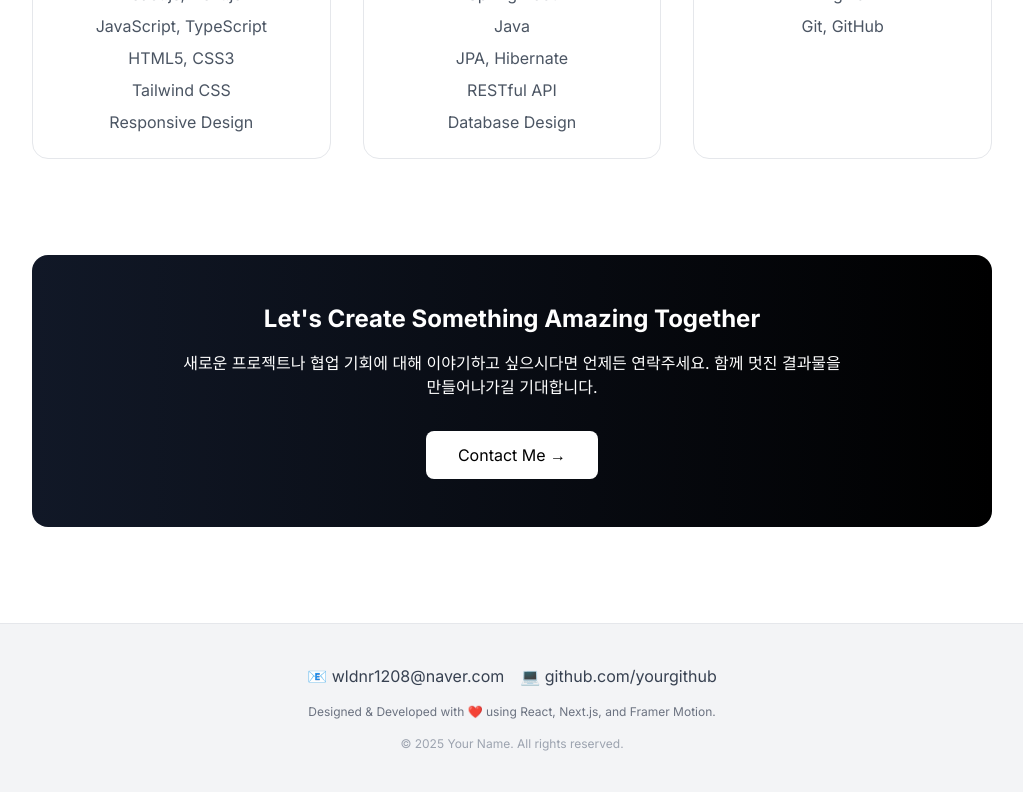
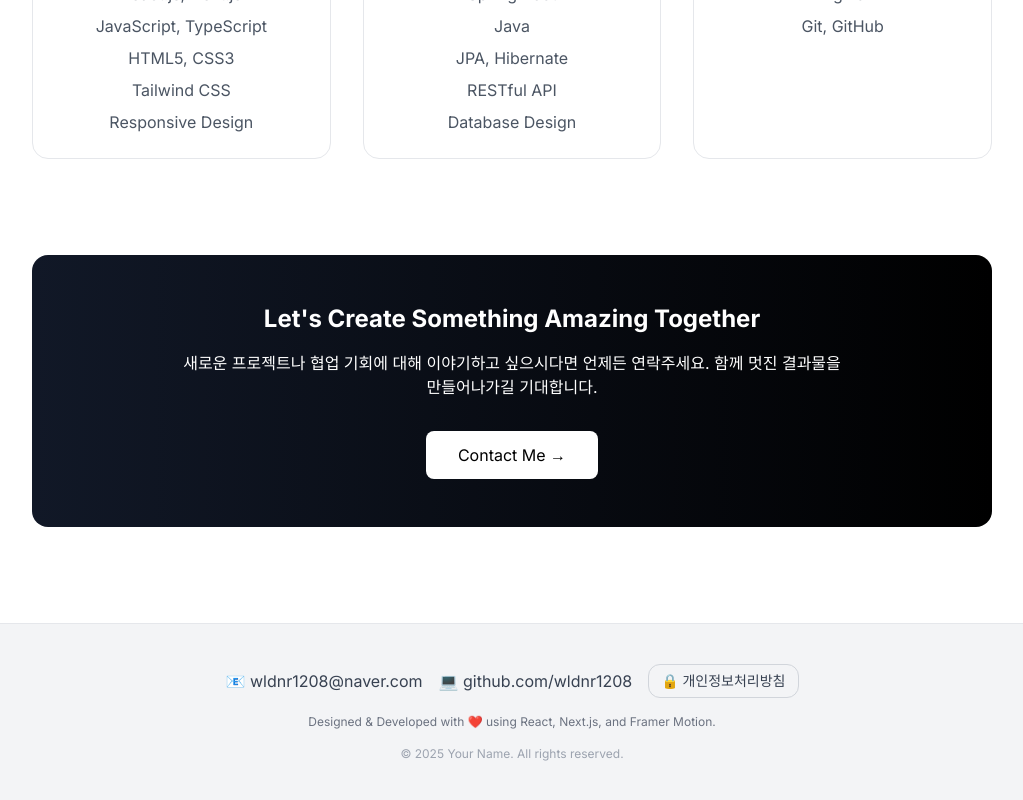
Before and after one commit to wldnr1208/ft-protfolio, a Next.js app: page /about in a window 1280 px wide. Shown: the part 1568-2368 px from the top of the page, without its empty margins (128-1151 px from the left). Built offline with nearby package versions, Linux system fonts and the light colour scheme.

Commit message:
feat: 개인정보처리방침 추가

```diff
--- a/src/components/Footer/Footer.tsx
+++ b/src/components/Footer/Footer.tsx
@@ -13,14 +13,15 @@ const Footer: React.FC = () => {
       className="w-full bg-gray-100 dark:bg-gray-900 text-gray-700 dark:text-gray-300 py-10 px-6 md:px-12 text-center border-t border-gray-200 dark:border-gray-700"
     >
       <div className="max-w-4xl mx-auto space-y-4">
-        {/* Contact Info */}
+        {/* Contact & Actions */}
         <div className="flex flex-col md:flex-row justify-center items-center gap-4 text-sm md:text-base">
           <span>
             📧{" "}
-            <a href="mailto:youremail@example.com" className="hover:underline">
+            <a href="mailto:wldnr1208@naver.com" className="hover:underline">
               wldnr1208@naver.com
             </a>
           </span>
+
           <span>
             💻{" "}
             <a
@@ -29,14 +30,26 @@ const Footer: React.FC = () => {
               rel="noopener noreferrer"
               className="hover:underline"
             >
-              github.com/yourgithub
+              github.com/wldnr1208
             </a>
           </span>
+
+          {/* Privacy Policy Button */}
+          <a
+            href="https://doc-hosting.flycricket.io/harumanweon-privacy-policy/39c80136-cc0c-467f-a72d-9500118e5add/privacy"
+            target="_blank"
+            rel="noopener noreferrer"
+            aria-label="개인정보처리방침 새 창으로 열기"
+            className="inline-flex items-center rounded-xl border border-gray-300 dark:border-gray-600 px-3 py-1.5 text-sm font-medium hover:bg-gray-200 dark:hover:bg-gray-800 transition"
+          >
+            🔒 개인정보처리방침
+          </a>
         </div>
 
         {/* Optional Message */}
         <p className="text-xs text-gray-500 dark:text-gray-400">
-          Designed & Developed with ❤️ using React, Next.js, and Framer Motion.
+          Designed &amp; Developed with ❤️ using React, Next.js, and Framer
+          Motion.
         </p>
 
         {/* Copyright */}
```
